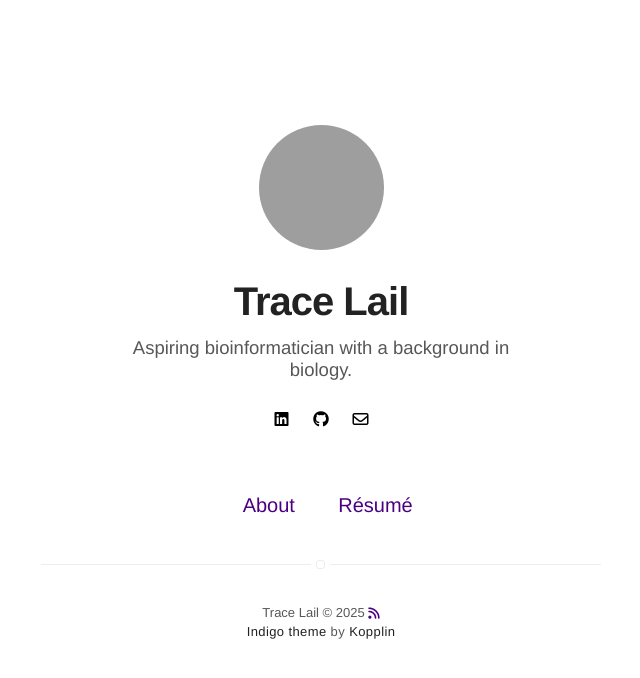
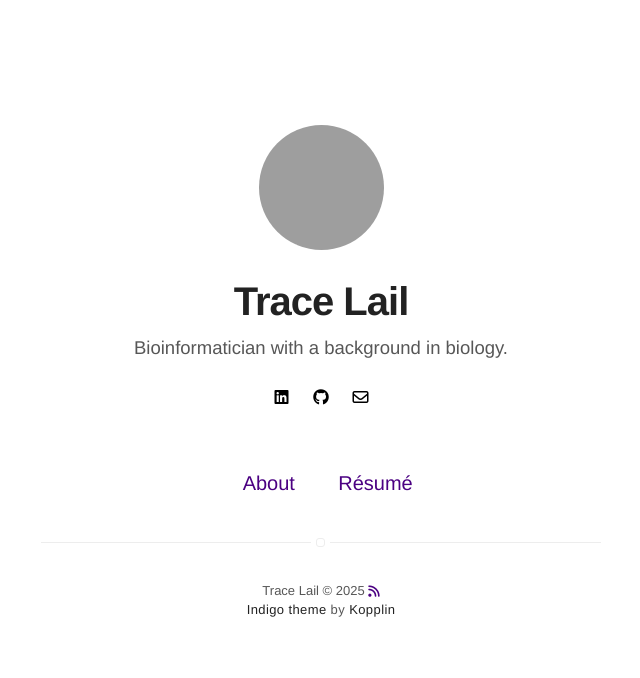
Before and after one commit to tracelail/tracelail.github.io, a Jekyll site: the page built from index.html, in a window 1280 px wide. Shown: the top 678 px of the page, without its empty margins (319-959 px from the left). Built offline with Jekyll 4.4.1, drawn with Linux system fonts in a browser that asks for light colours; nearby versions of some CDN libraries.

Commit message:
Edited bio for front page

```diff
--- a/_config.yml
+++ b/_config.yml
@@ -1,6 +1,6 @@
 # main text of home
 title: Trace Lail
-bio: Aspiring bioinformatician with a background in biology.
+bio: Bioinformatician with a background in biology.
 
 # twitter summary info
 description: A landing page dedicated to my journey in bioinformatics and biology.
```
